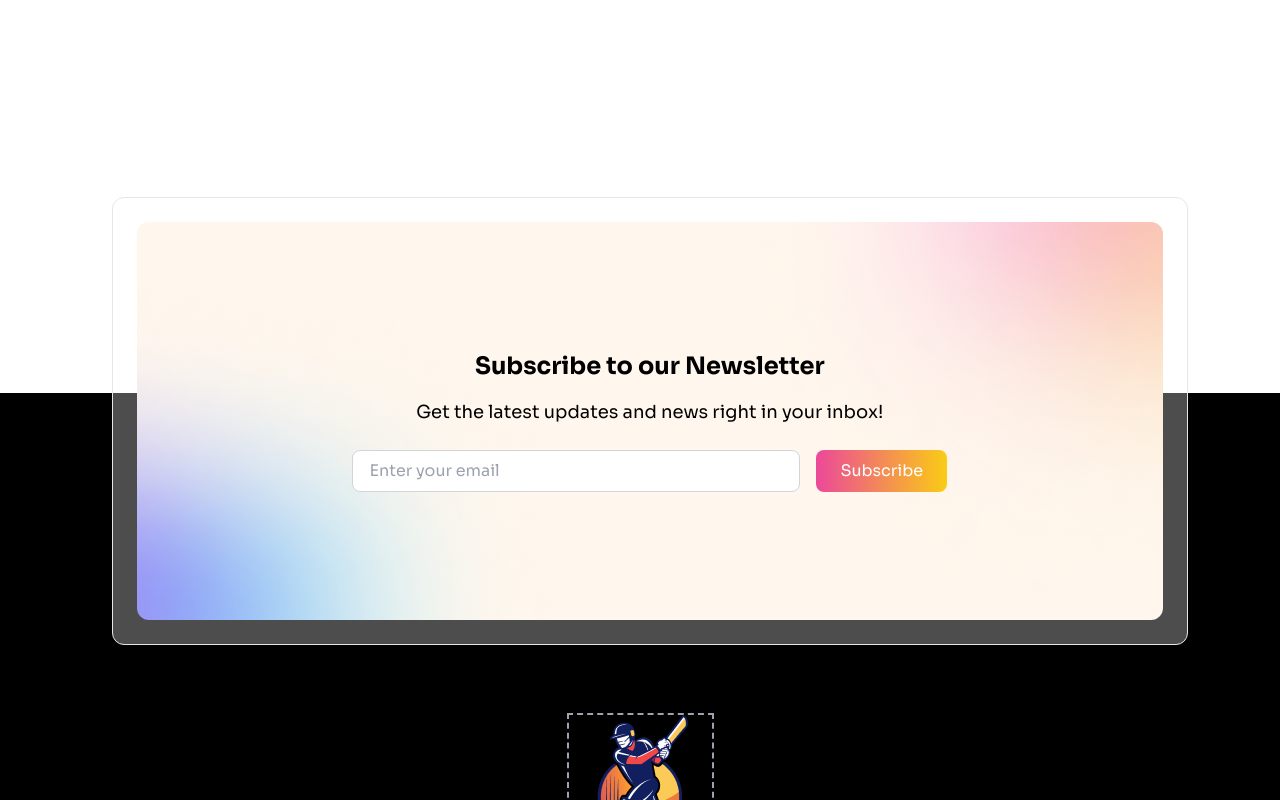
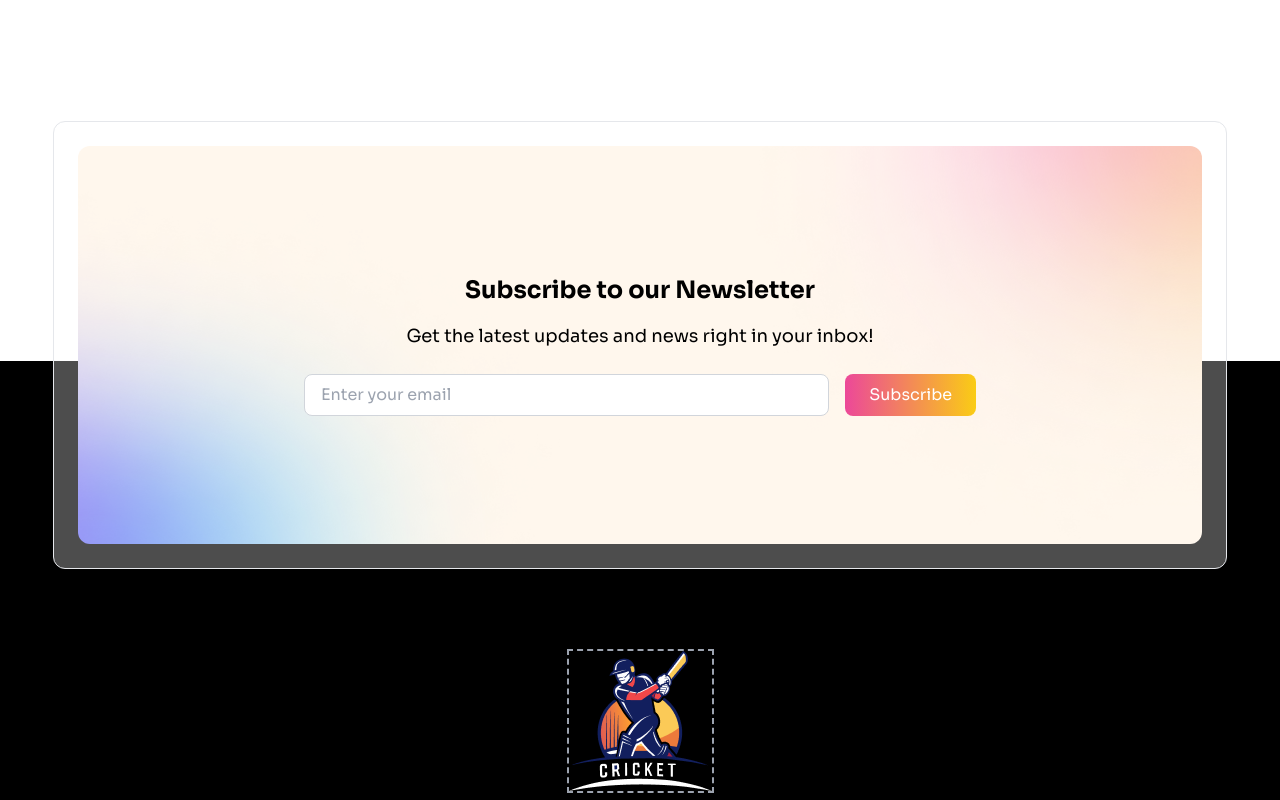
Before and after one commit to Samadsust71/dream-11-assignment-7, a React (Vite) app: page / in a window 1280 px wide. Shown: the part 3760-4560 px from the top of the page. Built offline with nearby package versions, Linux system fonts and the light colour scheme.

Commit message:
final submission

```diff
--- a/src/App.jsx
+++ b/src/App.jsx
@@ -9,7 +9,7 @@ import { toast } from "react-toastify";
 function App() {
   const [coin, setCoin] = useState(0);
   const handleFreeCredit = () => {
-    setCoin(coin + 500000);
+    setCoin(coin + 1000000);
     toast.success("Free Credit Claimed Successfully!");
   };
   const moneyCount = (playerPrice) => setCoin(coin - playerPrice);
--- a/src/assets/Components/Footer/Footer.jsx
+++ b/src/assets/Components/Footer/Footer.jsx
@@ -1,8 +1,10 @@
 import FooterLogo from "../../Images/logo-footer.png";
+import Newsletter from "../NewsLetter/NewsLetter";
 
 const Footer = () => {
   return (
-    <footer className="bg-black pb-10 pt-80 text-gray-200 mt-32">
+    <footer className="bg-black pb-10 pt-80 lg:pt-72 text-gray-200 mt-32 relative">
+      <Newsletter/>
       <div className="flex justify-center items-center mb-6">
         <img src={FooterLogo} alt="footer-logo" className="border-2 border-dashed border-gray-400" />
       </div>
--- a/src/assets/Components/MainContent/MainContent.jsx
+++ b/src/assets/Components/MainContent/MainContent.jsx
@@ -3,7 +3,6 @@ import { useEffect, useState } from "react";
 import Profile from "./Profile";
 import Selected from "./Selected";
 import { toast } from "react-toastify";
-import Newsletter from "../NewsLetter/NewsLetter";
 
 const MainContent = ({ moneyCount, coin }) => {
   const [playerProfile, setPlayerProfile] = useState([]);
@@ -58,8 +57,8 @@ const MainContent = ({ moneyCount, coin }) => {
   };
 
   return (
-    <main className="w-11/12 mx-auto py-10 relative">
-      <div className="mb-64 min-h-fit">
+    <main className="w-11/12 mx-auto py-10 mt-4">
+      <div className="mb-52">
         <div className="flex justify-between items-center">
           <h1 className="text-[#131313] font-bold text-2xl">
             {isActive
@@ -119,8 +118,6 @@ const MainContent = ({ moneyCount, coin }) => {
           )}
         </div>
       </div>
-      {/* news letter section */}
-      <Newsletter isActive={isActive} />
     </main>
   );
 };
--- a/src/assets/Components/NewsLetter/NewsLetter.jsx
+++ b/src/assets/Components/NewsLetter/NewsLetter.jsx
@@ -1,10 +1,10 @@
 import { useState, useEffect } from 'react';
 import { toast } from 'react-toastify';
 import bgimage from "../../Images/bg-shadow.png"
-import PropTypes from 'prop-types';
 
 
-const Newsletter = ({isActive}) => {
+
+const Newsletter = () => {
   const [email, setEmail] = useState('');
   const [isSubscribed, setIsSubscribed] = useState(false);
 
@@ -33,8 +33,8 @@ const Newsletter = ({isActive}) => {
   };
 
   return (
-    <div className={`z-50 w-11/12 mx-auto rounded-xl p-6 border bg-[#ffffff4d] bg-opacity-50 absolute left-[5%] ${isActive?'top-[98%]':'top-[92%]' } `}>
-        <div className="rounded-xl text-black bg-center bg-cover bg-no-repeat py-32 z-50 bg-orange-50"
+    <div className="z-50 w-11/12 mx-auto rounded-xl p-6 border bg-[#ffffff4d] bg-opacity-50 absolute inset-x-[4%] bottom-[75%]">
+        <div className="rounded-xl text-black bg-center bg-cover bg-no-repeat py-32  bg-orange-50"
          style={{
             backgroundImage: `url(${bgimage})`,
           }}
@@ -48,10 +48,10 @@ const Newsletter = ({isActive}) => {
             <p className="text-lg mb-6">
               Get the latest updates and news right in your inbox!
             </p>
-            <div className="flex justify-center space-x-4">
+            <div className="flex flex-col gap-4 md:flex-row  justify-center">
               <input
                 type="email"
-                className="px-4 py-2 w-2/3 border border-gray-300 rounded-lg focus:outline-none focus:ring-2 focus:ring-yellow-500"
+                className="px-4 py-2 w-full border border-gray-300 rounded-lg focus:outline-none focus:ring-2 focus:ring-yellow-500"
                 placeholder="Enter your email"
                 value={email}
                 onChange={handleInputChange}
@@ -71,8 +71,4 @@ const Newsletter = ({isActive}) => {
   );
 };
 
-export default Newsletter;
-Newsletter.propTypes={
-    isActive:PropTypes.bool,
-
-  }
+export default Newsletter
```
